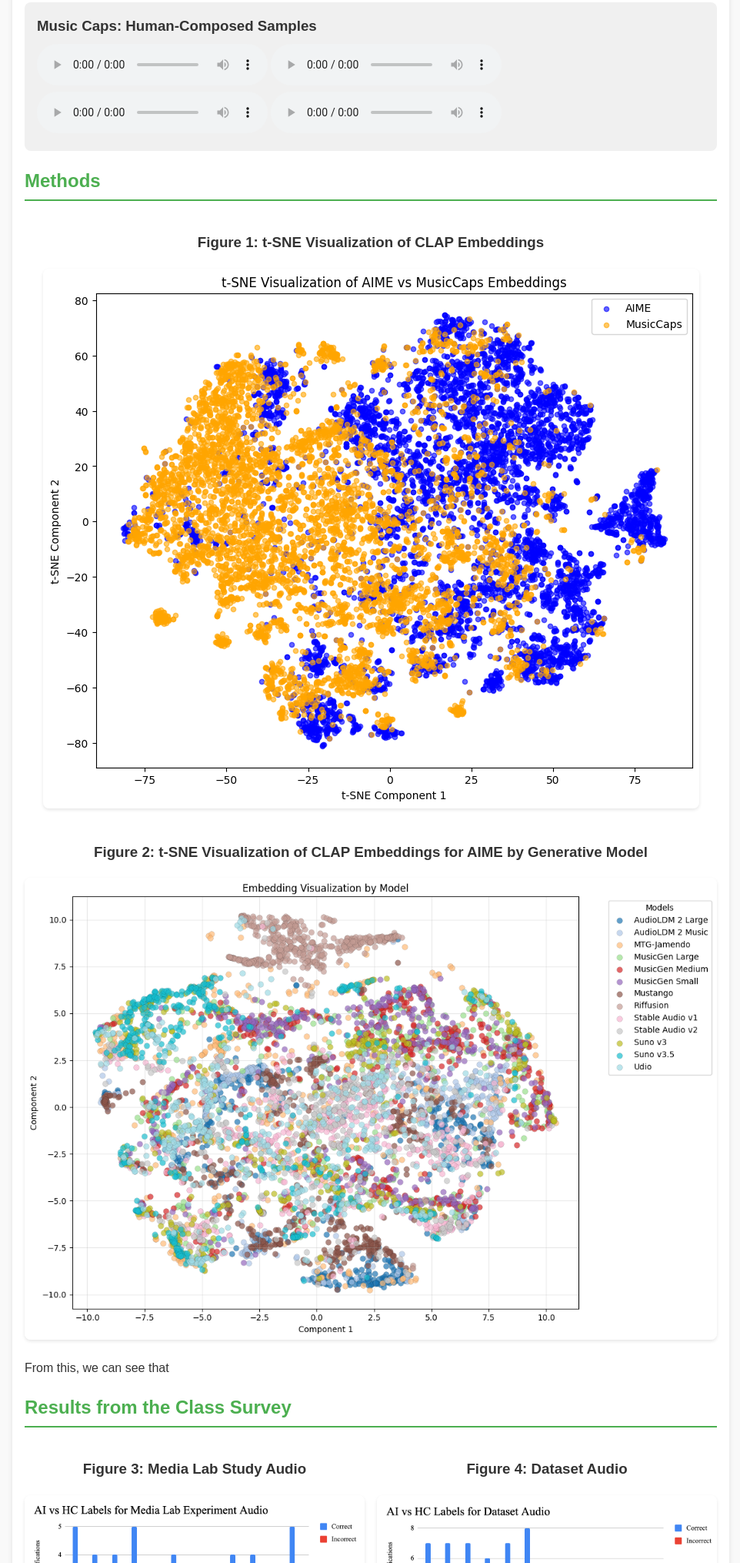
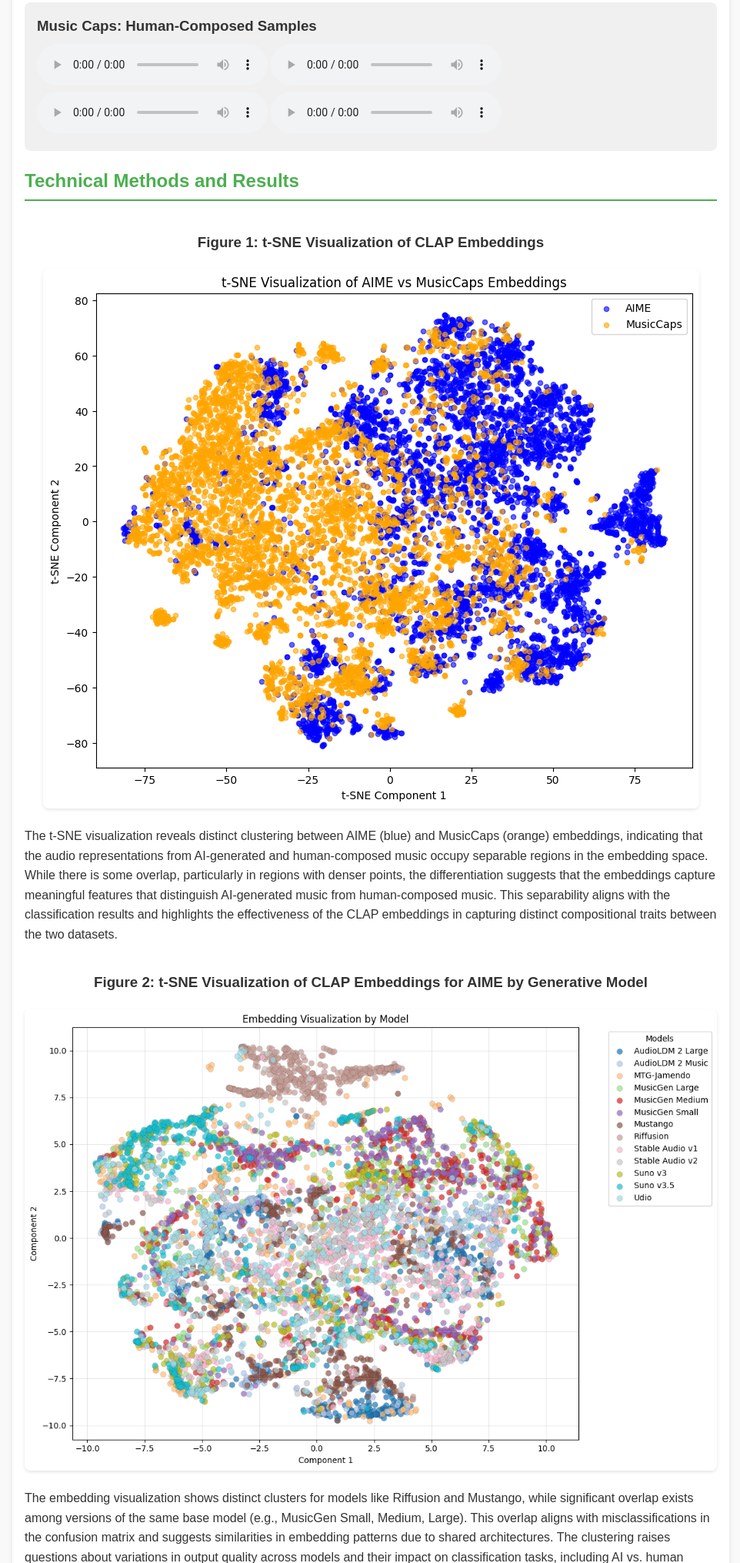
Before and after one commit to ananyakul/AIHAI, a plain HTML site: page index.html in a window 1280 px wide. Shown: the part 770-2800 px from the top of the page at 77% size, without its empty margins (158-1120 px from the left). Drawn offline with Linux system fonts and the light colour scheme.

Commit message:
Update index.html

```diff
--- a/index.html
+++ b/index.html
@@ -15,7 +15,7 @@
     <nav>
         <a href="#introduction">Introduction</a>
         <a href="#examples">Musical Examples</a>
-        <a href="#methods">Technical Methods</a>
+        <a href="#technical">Technical Methods/Results</a>
         <a href="#class-survey">Class Study</a>
         <a href="#large-study">Larger Study</a>
     </nav>
@@ -71,21 +71,22 @@
             </div>
         </section>
 
-        <section id="methods">
-            <h2>Methods</h2>
+        <section id="technical">
+            <h2>Technical Methods and Results</h2>
             <div class="figure-container">
                 <div class="figure-item">
                     <h3>Figure 1: t-SNE Visualization of CLAP Embeddings</h3>
                     <img src="images/embeddings_figures/t-SNE_AIME_MusicCaps.png" alt="t-SNE Visualization">
                 </div>
             </div>
+            <p>The t-SNE visualization reveals distinct clustering between AIME (blue) and MusicCaps (orange) embeddings, indicating that the audio representations from AI-generated and human-composed music occupy separable regions in the embedding space. While there is some overlap, particularly in regions with denser points, the differentiation suggests that the embeddings capture meaningful features that distinguish AI-generated music from human-composed music. This separability aligns with the classification results and highlights the effectiveness of the CLAP embeddings in capturing distinct compositional traits between the two datasets.</p>
             <div class="figure-container">
                 <div class="figure-item">
                     <h3>Figure 2: t-SNE Visualization of CLAP Embeddings for AIME by Generative Model</h3>
                     <img src="images/embeddings_figures/generative_model.png" alt="t-SNE by Model Visualization">
                 </div>
             </div>
-            <p>From this, we can see that </p>
+            <p>The embedding visualization shows distinct clusters for models like Riffusion and Mustango, while significant overlap exists among versions of the same base model (e.g., MusicGen Small, Medium, Large). This overlap aligns with misclassifications in the confusion matrix and suggests similarities in embedding patterns due to shared architectures. The clustering raises questions about variations in output quality across models and their impact on classification tasks, including AI vs. human differentiation.</p>
         </section>
 
         <section id="class-survey">
```
